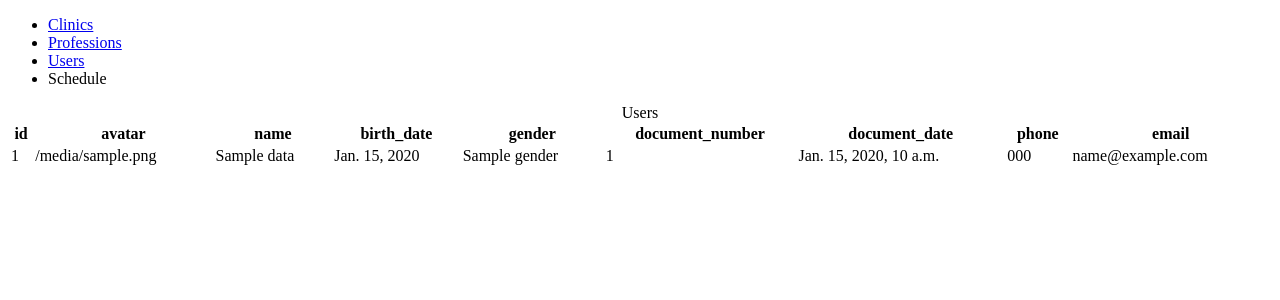
After one commit to PNoryk/renovatioClinica, a Django app: page /users/list/1/1/ in a window 1280 px wide. The commit adds this page. Shown: the top 300 px of the page. Run offline with Django 3.2, Linux system fonts and the light colour scheme; tables that the repository leaves empty hold one stand-in row (values such as "Sample post"); a database or web service that is not in the repository returns one stand-in record (values such as "Sample title"); data that the repository does not hold is empty.

Commit message:
add getProfessions and getUsers views, templates and form(only getUsers)

```diff
--- a/clients/urls.py
+++ b/clients/urls.py
@@ -1,8 +1,12 @@
 from django.urls import path
 
-from clients.views import homeView, getClients
+from clients.views import *
 
 urlpatterns = [
     path("", homeView, name="home"),
-    path("getClients/", getClients, name="getClients")
+    path("clients/", clientsView, name="getClients"),
+    path("professions/", professionsView, name="getProfessions"),
+    path("users/", UsersFormView.as_view(), name="getUsers"),
+    path("users/list/<int:clinic_id>/<int:profession_id>/", usersView, name="usersList"),
+
 ]
--- a/clients/views.py
+++ b/clients/views.py
@@ -1,17 +1,42 @@
-import requests
+import pprint
+
+from django import views
 from django.http import HttpResponseRedirect
 from django.shortcuts import render
 from django.urls import reverse
 
+from clients import dataRequests
+from clients.forms import UsersForm
+
 
 def homeView(request):
-    return HttpResponseRedirect(reverse(getClients))
+    return HttpResponseRedirect(reverse(clientsView))
 
 
-def getClients(request):
-    data = {"api_key": "3971c1a15e8449ef7c5e0486471c63cd"}
-    r = requests.post(r"https://app.rnova.org/api/public/getClinics", data=data)
+def clientsView(request):
+    clients = dataRequests.getClinics()
+    return render(request, "clients/clients.html", context={"clients": clients["data"]})
 
-    clients = r.json()['data']
 
-    return render(request, "clients/getClients.html", context={"clients": clients})
+def professionsView(request):
+    professions = dataRequests.getProfessions()
+    return render(request, "clients/professions.html", context={"professions": professions["data"]})
+
+
+def usersView(request, clinic_id, profession_id, role=""):
+    users = dataRequests.getUsers(clinic_id, profession_id, role)
+    return render(request, "clients/users-list.html", context={"users": users["data"]})
+
+
+class UsersFormView(views.generic.FormView):
+    form_class = UsersForm
+    template_name = "clients/users.html"
+
+    def form_valid(self, form):
+        pprint.pprint(form.cleaned_data)
+        clinic_id = form.cleaned_data["clinic_id"]
+        profession_id = form.cleaned_data["profession_id"]
+
+        self.success_url = r"list/{}/{}/".format(clinic_id, profession_id)
+
+        return super().form_valid(form)
--- a/renovatioClinica/settings.py
+++ b/renovatioClinica/settings.py
@@ -119,3 +119,7 @@ USE_TZ = True
 # https://docs.djangoproject.com/en/2.1/howto/static-files/
 
 STATIC_URL = '/static/'
+
+STATICFILES_DIRS = (
+    os.path.join(BASE_DIR, "static"),
+)
--- /dev/null
+++ b/static/clients/css/clients.css
@@ -0,0 +1,3 @@
+table {
+    width: 100%;
+}
--- a/templates/clients/base.html
+++ b/templates/clients/base.html
@@ -1,17 +1,22 @@
+{% load static %}
 <!DOCTYPE html>
 <html lang="en">
 <head>
     <meta charset="UTF-8">
     <title>Base</title>
+
+    {% block styles %}
+        <link rel="stylesheet" href="{% static "clients/css/clients.css" %}"
+    {% endblock %}
 </head>
 <body>
 
 <nav>
     <ul class="menu">
-        <li><a class="menu__item" href="{% url 'getClients' %}">getClinics</a></li>
-        <li><a class="menu__item">getProfessions</a></li>
-        <li><a class="menu__item">getUsers</a></li>
-        <li><a class="menu__item">getSchedule</a></li>
+        <li><a class="menu__item" href="{% url 'getClients' %}">Clinics</a></li>
+        <li><a class="menu__item" href="{% url 'getProfessions' %}">Professions</a></li>
+        <li><a class="menu__item" href="{% url 'getUsers' %}">Users</a></li>
+        <li><a class="menu__item">Schedule</a></li>
     </ul>
 </nav>
 
--- /dev/null
+++ b/templates/clients/users-list.html
@@ -0,0 +1,35 @@
+{% extends "clients/base.html" %}
+
+{% block content %}
+
+    <table>
+        <caption>Users</caption>
+        <tr>
+            <th>id</th>
+            <th>avatar</th>
+            <th>name</th>
+            <th>birth_date</th>
+            <th>gender</th>
+            <th>document_number</th>
+            <th>document_date</th>
+            <th>phone</th>
+            <th>email</th>
+        </tr>
+
+        {% for user in users %}
+            <tr>
+                <td>{{ user.id }}</td>
+                <td>{{ user.avatar }}</td>
+                <td>{{ user.name }}</td>
+                <td>{{ user.birth_date|date }}</td>
+                <td>{{ user.gender }}</td>
+                <td>{{ user.document_number }}</td>
+                <td>{{ user.document_date }}</td>
+                <td>{{ user.phone }}</td>
+                <td>{{ user.email }}</td>
+            </tr>
+        {% endfor %}
+    </table>
+
+
+{% endblock %}
```
Also changed, not shown: clients/forms.py (added, +7 -0 lines), templates/clients/clients.html (renamed from templates/clients/getClients.html, +2 -8 lines), templates/clients/professions.html (added, +19 -0 lines), templates/clients/users.html (added, +11 -0 lines), db.sqlite3 (deleted), 1 other file.
